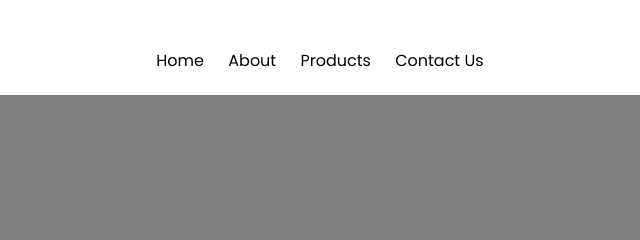
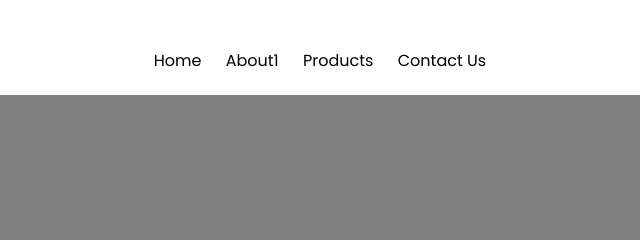
Before and after one commit to nabeelacoder/simslandingpage, a plain HTML site: page index.html in a window 1280 px wide. Shown: the top 240 px of the page, 270-910 px from the left. Drawn offline with nearby package versions, Linux system fonts and the light colour scheme.

Commit message:
Update index.html
added 1

```diff
--- a/index.html
+++ b/index.html
@@ -14,7 +14,7 @@
             <div class="logo">Logo</div>
             <div class="nav-links" id="nav-links">
                 <a href="#">Home</a>
-                <a href="#">About</a>
+                <a href="#">About1</a>
                 <a href="#">Products</a>
                 <a href="#">Contact Us</a>
             </div>
```
